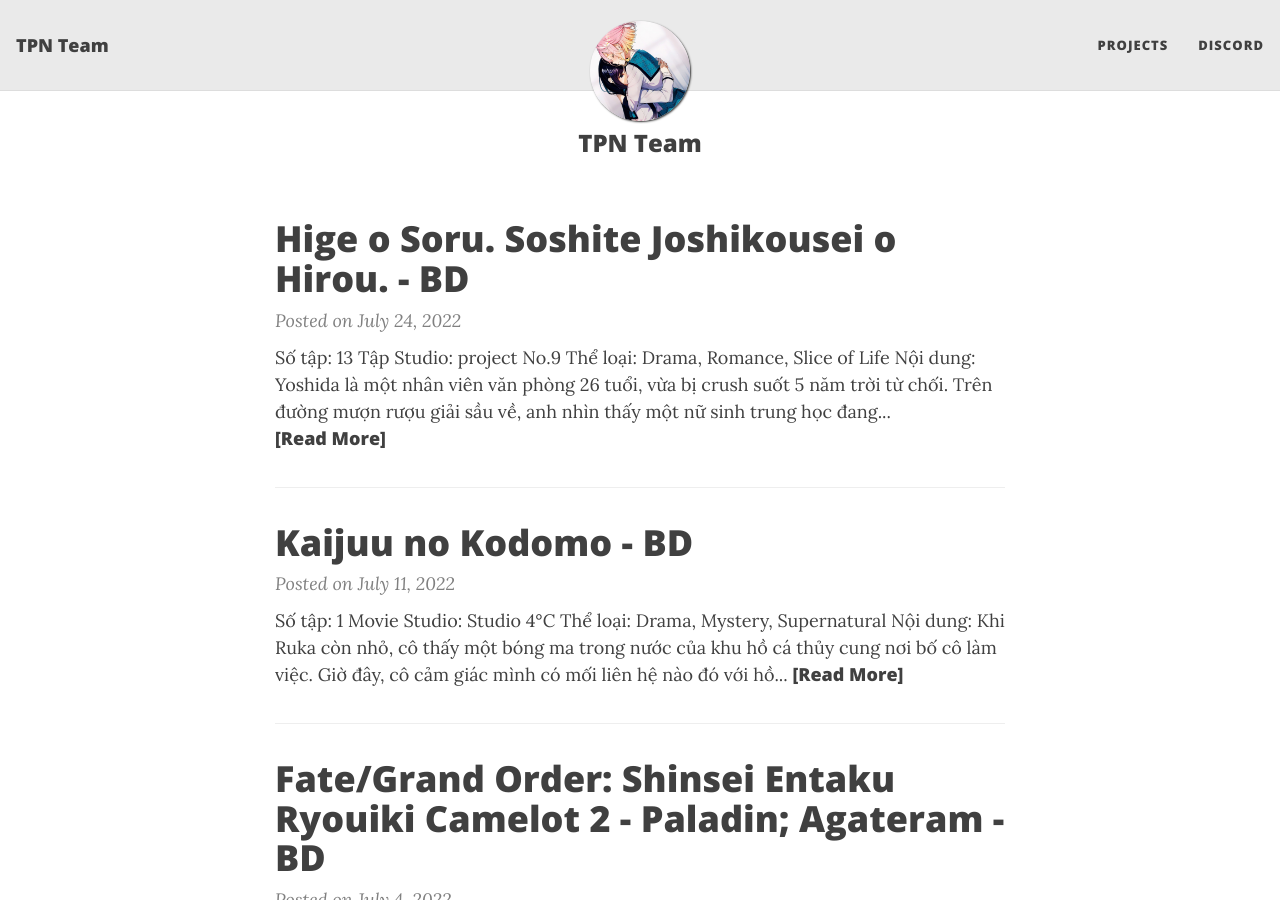
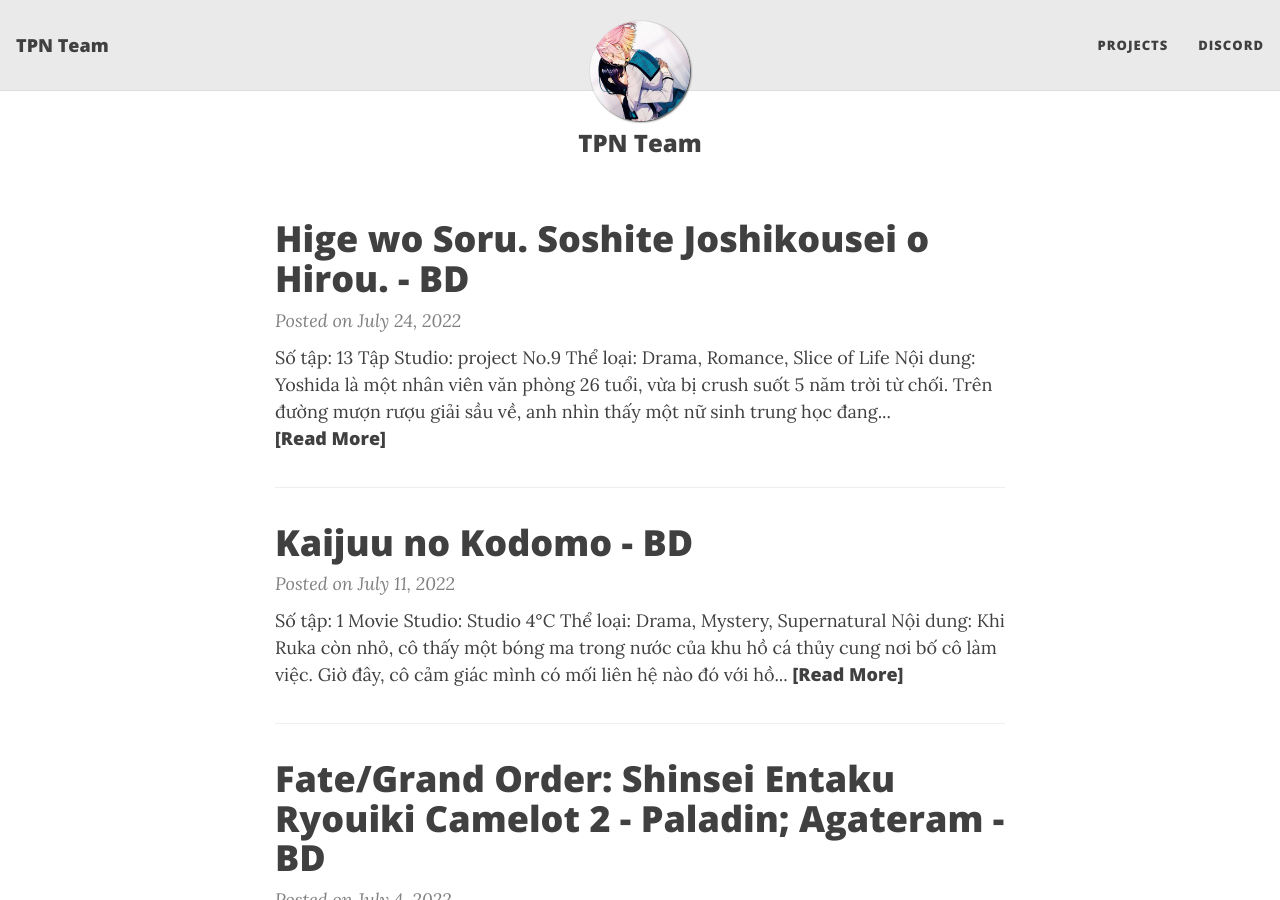
Before and after one commit to TPN-Team/TPN-Team.github.io, a Jekyll site: the page built from index.html, in a window 1280 px wide and 900 px high. Built offline with Jekyll 4.4.1, drawn with Linux system fonts in a browser that asks for light colours; nearby versions of some CDN libraries; the list of posts is cut into pages by our own code.

Commit message:
Fix typo

```diff
--- a/_posts/2022-07-24-higehiro.md
+++ b/_posts/2022-07-24-higehiro.md
@@ -1,6 +1,6 @@
 ---
 layout: post
-title: "Hige o Soru. Soshite Joshikousei o Hirou. - BD"
+title: "Hige wo Soru. Soshite Joshikousei o Hirou. - BD"
 share-description: ""
 tags: [Higehiro]
 comments: false
--- a/projects.md
+++ b/projects.md
@@ -26,7 +26,7 @@ title: Projects
 | ![Higashi](https://tpn-team.github.io/assets/img/higashi.jpg) | **Higashi no Eden** <br><br> **Status**: BD complete <br> [DDL](https://github.com/TPN-Team/TPN-Team-DDL/blob/master/Hagashi%20no%20Eden.md) <br><br> **Nhân Sự**: tuilakhanh |
 | ![Hanayamat](https://tpn-team.github.io/assets/img/Hanayamata.jpg) | **Hanayamat** <br><br> **Status**: BD complete <br> [DDL](https://github.com/TPN-Team/TPN-Team-DDL/blob/master/Hanayamat.md) <br><br> **Nhân Sự**: Phi Wibu |
 | ![Hibike](https://tpn-team.github.io/assets/img/HibikeEuphonium.jpg) | **Hibike! Euphonium** <br><br> **Status**: BD complete <br> [DDL](https://github.com/TPN-Team/TPN-Team-DDL/blob/master/Hibike!%20Euphonium.md) <br><br> **Nhân Sự**: Josée |
-| ![Higehiro](https://tpn-team.github.io/assets/img/Higehiro.jpg) | **Hige o Soru. Soshite Joshikousei o Hirou.** <br><br> **Status**: BD complete <br> [DDL](https://github.com/TPN-Team/TPN-Team-DDL/blob/master/Higehiro.md) <br><br> **Nhân Sự**: tuilakhanh, Phi Wibu, Bố vk |
+| ![Higehiro](https://tpn-team.github.io/assets/img/Higehiro.jpg) | **Hige wo Soru. Soshite Joshikousei o Hirou.** <br><br> **Status**: BD complete <br> [DDL](https://github.com/TPN-Team/TPN-Team-DDL/blob/master/Higehiro.md) <br><br> **Nhân Sự**: tuilakhanh, Phi Wibu, Bố vk |
 | ![Hyouka](https://tpn-team.github.io/assets/img/Hyouka.jpg) | **Hyouka** <br><br> **Status**: BD complete <br> [DDL](https://github.com/TPN-Team/TPN-Team-DDL/blob/master/Hyouka.md) <br><br> **Nhân Sự**: Josée |
 | ![Inou-Battle](https://tpn-team.github.io/assets/img/Inou-Battle.jpg) | **Inou-Battle wa Nichijou-kei no Naka de** <br><br> **Status**: BD complete <br> [DDL](https://github.com/TPN-Team/TPN-Team-DDL/blob/master/Inou-Battle%20wa%20Nichijou-kei%20no%20Naka%20de.md) <br><br> **Nhân Sự**: Phi Wibu |
 | ![Isekai Maou to Shoukan Shoujo no Dorei Majutsu](https://tpn-team.github.io/assets/img/IsekaiMaoutoShoukan.jpg) | **Isekai Maou to Shoukan Shoujo no Dorei Majutsu** <br><br> **Status**: BD complete <br> [DDL](https://github.com/TPN-Team/TPN-Team-DDL/blob/master/Isekai%20Maou%20to%20Shoukan%20Shoujo%20no%20Dorei%20Majutsu.md) <br><br> **Nhân Sự**: Shimakaze |
```
